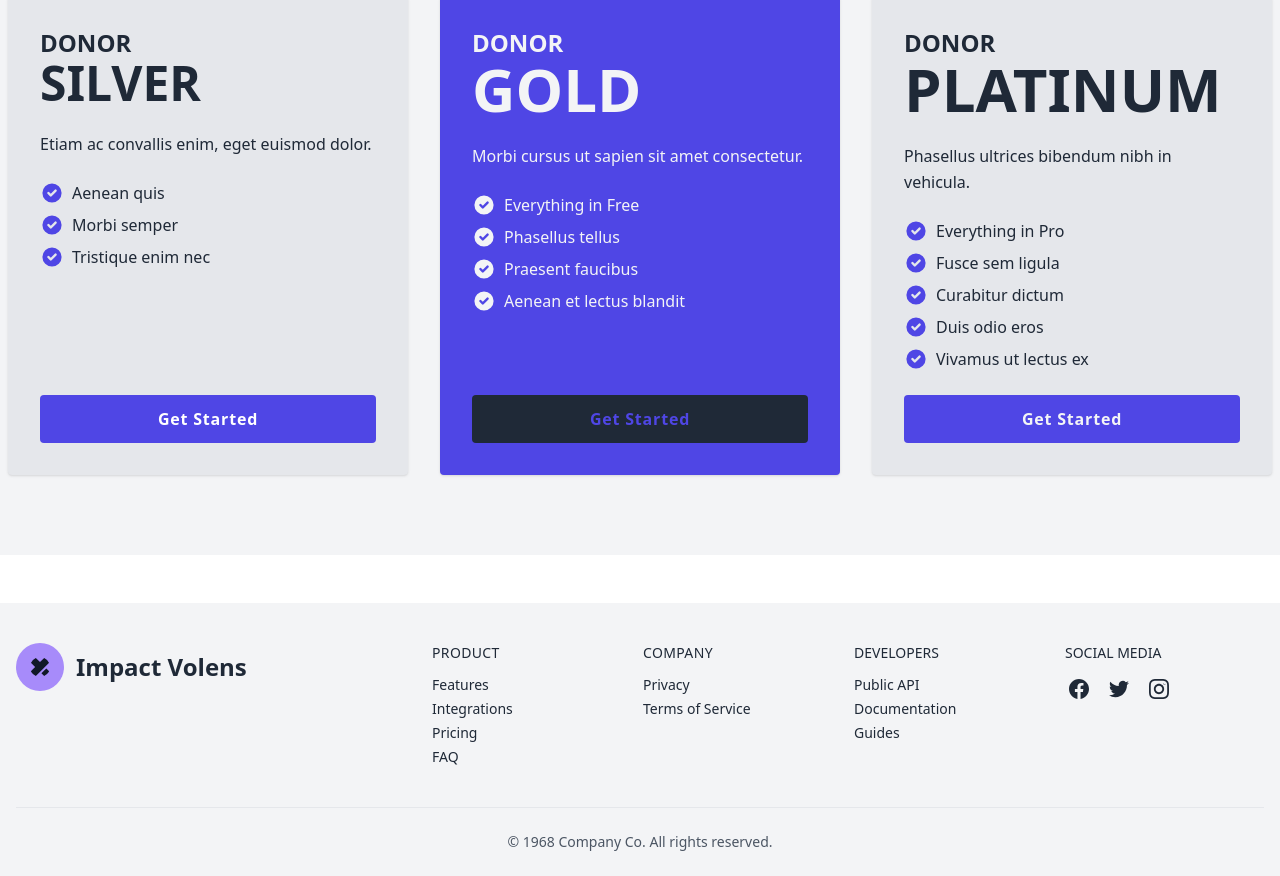
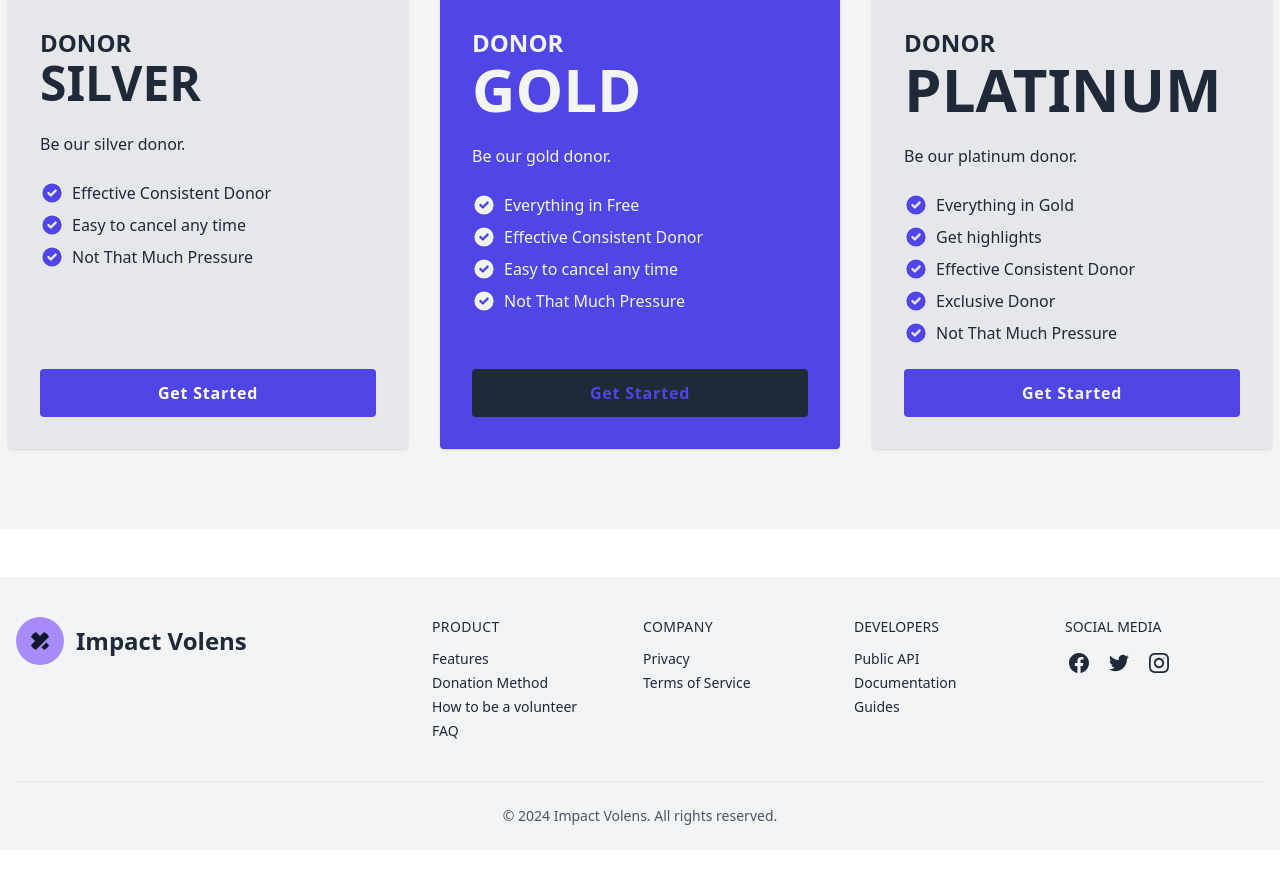
Before and after one commit to tisabbir/impact-volens-client-original, a React (Vite) app: page / in a window 1280 px wide. Shown: the part 601-1477 px from the top of the page. After the commit the page ends 1451 px from the top, so only its background shows below. Built offline with nearby package versions, Linux system fonts and the light colour scheme; no server answers.

Commit message:
change layout done Alhamdulillah

```diff
--- a/src/Providers/AuthProvider.jsx
+++ b/src/Providers/AuthProvider.jsx
@@ -16,6 +16,7 @@ export const AuthContext = createContext(auth);
 const AuthProvider = ({ children }) => {
   const [user, setUser] = useState(null);
   const [loading, setLoading] = useState(true);
+  const [layout, setLayout] = useState(true);
 
   // Providers
   const googleProvider = new GoogleAuthProvider();
@@ -84,7 +85,9 @@ const logInWithGithub = () => {
     logInWithGithub,
     user,
     setUser,
-    setLoading
+    setLoading,
+    layout,
+    setLayout
   };
   return (
     <AuthContext.Provider value={allInfo}>{children}</AuthContext.Provider>
--- a/src/pages/AddVolunteerPost/AddVolunteerNeed.jsx
+++ b/src/pages/AddVolunteerPost/AddVolunteerNeed.jsx
@@ -1,10 +1,13 @@
 import { Link } from "react-router-dom";
+
 
 const AddVolunteerNeed = ({post}) => {
 
     const {_id, title, thumbnail , category, deadline} = post;
 
   return (
+
+
          <div>
            <div className="max-w-xs rounded-md shadow-md bg-white text-gray-800 mx-auto">
              <img
@@ -33,6 +36,9 @@ const AddVolunteerNeed = ({post}) => {
              </div>
            </div>
          </div>
+
+
+
   );
 };
 
--- a/src/pages/Home/Donation/Donation.jsx
+++ b/src/pages/Home/Donation/Donation.jsx
@@ -15,25 +15,25 @@ const Donation = () => {
                 <h4 className="text-2xl font-bold">DONOR</h4>
                 <span className="text-5xl font-bold">SILVER</span>
               </div>
-              <p className="mt-3 leading-relaxed">Etiam ac convallis enim, eget euismod dolor.</p>
+              <p className="mt-3 leading-relaxed">Be our silver donor.</p>
               <ul className="flex-1 mb-6">
                 <li className="flex mb-2 space-x-2 items-center">
                   <svg xmlns="http://www.w3.org/2000/svg" viewBox="0 0 20 20" fill="currentColor" className="flex-shrink-0 w-6 h-6 text-indigo-600">
                     <path fillRule="evenodd" d="M10 18a8 8 0 100-16 8 8 0 000 16zm3.707-9.293a1 1 0 00-1.414-1.414L9 10.586 7.707 9.293a1 1 0 00-1.414 1.414l2 2a1 1 0 001.414 0l4-4z" clipRule="evenodd"></path>
                   </svg>
-                  <span>Aenean quis</span>
+                  <span>Effective Consistent Donor</span>
                 </li>
                 <li className="flex mb-2 space-x-2 items-center">
                   <svg xmlns="http://www.w3.org/2000/svg" viewBox="0 0 20 20" fill="currentColor" className="flex-shrink-0 w-6 h-6 text-indigo-600">
                     <path fillRule="evenodd" d="M10 18a8 8 0 100-16 8 8 0 000 16zm3.707-9.293a1 1 0 00-1.414-1.414L9 10.586 7.707 9.293a1 1 0 00-1.414 1.414l2 2a1 1 0 001.414 0l4-4z" clipRule="evenodd"></path>
                   </svg>
-                  <span>Morbi semper</span>
+                  <span>Easy to cancel any time</span>
                 </li>
                 <li className="flex mb-2 space-x-2 items-center">
                   <svg xmlns="http://www.w3.org/2000/svg" viewBox="0 0 20 20" fill="currentColor" className="flex-shrink-0 w-6 h-6 text-indigo-600">
                     <path fillRule="evenodd" d="M10 18a8 8 0 100-16 8 8 0 000 16zm3.707-9.293a1 1 0 00-1.414-1.414L9 10.586 7.707 9.293a1 1 0 00-1.414 1.414l2 2a1 1 0 001.414 0l4-4z" clipRule="evenodd"></path>
                   </svg>
-                  <span>Tristique enim nec</span>
+                  <span>Not That Much Pressure</span>
                 </li>
               </ul>
               <button type="button" className="inline-block px-5 py-3 font-semibold tracking-wider text-center rounded bg-indigo-600 text-white">Get Started</button>
@@ -45,7 +45,7 @@ const Donation = () => {
                 <h4 className="text-2xl font-bold">DONOR</h4>
                 <span className="text-6xl font-bold">GOLD</span>
               </div>
-              <p className="leading-relaxed">Morbi cursus ut sapien sit amet consectetur.</p>
+              <p className="leading-relaxed">Be our gold donor.</p>
               <ul className="flex-1 space-y-2">
                 <li className="flex items-center space-x-2">
                   <svg xmlns="http://www.w3.org/2000/svg" viewBox="0 0 20 20" fill="currentColor" className="flex-shrink-0 w-6 h-6 text-gray-100">
@@ -57,19 +57,19 @@ const Donation = () => {
                   <svg xmlns="http://www.w3.org/2000/svg" viewBox="0 0 20 20" fill="currentColor" className="flex-shrink-0 w-6 h-6 text-gray-100">
                     <path fillRule="evenodd" d="M10 18a8 8 0 100-16 8 8 0 000 16zm3.707-9.293a1 1 0 00-1.414-1.414L9 10.586 7.707 9.293a1 1 0 00-1.414 1.414l2 2a1 1 0 001.414 0l4-4z" clipRule="evenodd"></path>
                   </svg>
-                  <span>Phasellus tellus</span>
+                  <span>Effective Consistent Donor</span>
                 </li>
                 <li className="flex items-center space-x-2">
                   <svg xmlns="http://www.w3.org/2000/svg" viewBox="0 0 20 20" fill="currentColor" className="flex-shrink-0 w-6 h-6 text-gray-100">
                     <path fillRule="evenodd" d="M10 18a8 8 0 100-16 8 8 0 000 16zm3.707-9.293a1 1 0 00-1.414-1.414L9 10.586 7.707 9.293a1 1 0 00-1.414 1.414l2 2a1 1 0 001.414 0l4-4z" clipRule="evenodd"></path>
                   </svg>
-                  <span>Praesent faucibus</span>
+                  <span>Easy to cancel any time</span>
                 </li>
                 <li className="flex items-center space-x-2">
                   <svg xmlns="http://www.w3.org/2000/svg" viewBox="0 0 20 20" fill="currentColor" className="flex-shrink-0 w-6 h-6 text-gray-100">
                     <path fillRule="evenodd" d="M10 18a8 8 0 100-16 8 8 0 000 16zm3.707-9.293a1 1 0 00-1.414-1.414L9 10.586 7.707 9.293a1 1 0 00-1.414 1.414l2 2a1 1 0 001.414 0l4-4z" clipRule="evenodd"></path>
                   </svg>
-                  <span>Aenean et lectus blandit</span>
+                  <span>Not That Much Pressure</span>
                 </li>
               </ul>
               <a href="#" className="inline-block w-full px-5 py-3 font-bold tracking-wider text-center rounded bg-gray-800 text-indigo-600">Get Started</a>
@@ -81,37 +81,37 @@ const Donation = () => {
                 <h4 className="text-2xl font-bold">DONOR</h4>
                 <span className="text-6xl font-bold">PLATINUM</span>
               </div>
-              <p className="leading-relaxed">Phasellus ultrices bibendum nibh in vehicula.</p>
+              <p className="leading-relaxed">Be our platinum donor.</p>
               <ul className="space-y-2">
                 <li className="flex items-start space-x-2">
                   <svg xmlns="http://www.w3.org/2000/svg" viewBox="0 0 20 20" fill="currentColor" className="flex-shrink-0 w-6 h-6 text-indigo-600">
                     <path fillRule="evenodd" d="M10 18a8 8 0 100-16 8 8 0 000 16zm3.707-9.293a1 1 0 00-1.414-1.414L9 10.586 7.707 9.293a1 1 0 00-1.414 1.414l2 2a1 1 0 001.414 0l4-4z" clipRule="evenodd"></path>
                   </svg>
-                  <span>Everything in Pro</span>
+                  <span>Everything in Gold</span>
                 </li>
                 <li className="flex items-start space-x-2">
                   <svg xmlns="http://www.w3.org/2000/svg" viewBox="0 0 20 20" fill="currentColor" className="flex-shrink-0 w-6 h-6 text-indigo-600">
                     <path fillRule="evenodd" d="M10 18a8 8 0 100-16 8 8 0 000 16zm3.707-9.293a1 1 0 00-1.414-1.414L9 10.586 7.707 9.293a1 1 0 00-1.414 1.414l2 2a1 1 0 001.414 0l4-4z" clipRule="evenodd"></path>
                   </svg>
-                  <span>Fusce sem ligula</span>
+                  <span>Get highlights</span>
                 </li>
                 <li className="flex items-start space-x-2">
                   <svg xmlns="http://www.w3.org/2000/svg" viewBox="0 0 20 20" fill="currentColor" className="flex-shrink-0 w-6 h-6 text-indigo-600">
                     <path fillRule="evenodd" d="M10 18a8 8 0 100-16 8 8 0 000 16zm3.707-9.293a1 1 0 00-1.414-1.414L9 10.586 7.707 9.293a1 1 0 00-1.414 1.414l2 2a1 1 0 001.414 0l4-4z" clipRule="evenodd"></path>
                   </svg>
-                  <span>Curabitur dictum</span>
+                  <span>Effective Consistent Donor</span>
                 </li>
                 <li className="flex items-start space-x-2">
                   <svg xmlns="http://www.w3.org/2000/svg" viewBox="0 0 20 20" fill="currentColor" className="flex-shrink-0 w-6 h-6 text-indigo-600">
                     <path fillRule="evenodd" d="M10 18a8 8 0 100-16 8 8 0 000 16zm3.707-9.293a1 1 0 00-1.414-1.414L9 10.586 7.707 9.293a1 1 0 00-1.414 1.414l2 2a1 1 0 001.414 0l4-4z" clipRule="evenodd"></path>
                   </svg>
-                  <span>Duis odio eros</span>
+                  <span>Exclusive Donor</span>
                 </li>
                 <li className="flex items-start space-x-2">
                   <svg xmlns="http://www.w3.org/2000/svg" viewBox="0 0 20 20" fill="currentColor" className="flex-shrink-0 w-6 h-6 text-indigo-600">
                     <path fillRule="evenodd" d="M10 18a8 8 0 100-16 8 8 0 000 16zm3.707-9.293a1 1 0 00-1.414-1.414L9 10.586 7.707 9.293a1 1 0 00-1.414 1.414l2 2a1 1 0 001.414 0l4-4z" clipRule="evenodd"></path>
                   </svg>
-                  <span>Vivamus ut lectus ex</span>
+                  <span>Not That Much Pressure</span>
                 </li>
               </ul>
               <a href="#" className="inline-block w-full px-5 py-3 font-semibold tracking-wider text-center rounded bg-indigo-600 text-gray-100">Get Started</a>
--- a/src/pages/NeedVolunteer/NeedVolunteers.jsx
+++ b/src/pages/NeedVolunteer/NeedVolunteers.jsx
@@ -1,13 +1,35 @@
 import { Helmet } from "react-helmet";
 import AddVolunteerNeeds from "../AddVolunteerPost/AddVolunteerNeeds";
+import { BsFillGrid3X3GapFill } from "react-icons/bs";
+import { FaTableList } from "react-icons/fa6";
+import useAuth from "../../hooks/useAuth";
+const NeedVolunteers = () => {
 
-const NeedVolunteers = () => {
+    const {layout, setLayout} = useAuth();
+
+    const handleGridLayout = () => {
+        setLayout(true)
+
+    }
+
+    const handleTableLayout = () => {
+        setLayout(false)
+
+    }
+
+    console.log('layout', layout);
+
+
   return (
     <div>
         <Helmet>
         <title>Need Volunteer || Impact Volens</title>
       </Helmet>
+
       <div className="flex justify-center my-6">
+
+        <div className="flex justify-center gap-4 items-center">
+
         <div className="join">
           <div>
             <div>
@@ -21,6 +43,13 @@ const NeedVolunteers = () => {
             <button className="btn join-item">Search</button>
           </div>
         </div>
+
+        <div className="flex justify-center gap-2 items-center">
+            <BsFillGrid3X3GapFill onClick={handleGridLayout} className="text-xl hover:text-gray-500" />
+            <FaTableList onClick={handleTableLayout} className="text-xl hover:text-gray-500" />
+        </div>
+        </div>
+
       </div>
       <div className="bg-gray-100 rounded-lg m-6 p-6">
         <h1 className="text-xl md:text-3xl text-center font-bold">
--- a/src/sharedComponents/Footer.jsx
+++ b/src/sharedComponents/Footer.jsx
@@ -25,10 +25,10 @@ const Footer = () => {
 						<a rel="noopener noreferrer" href="#">Features</a>
 					</li>
 					<li>
-						<a rel="noopener noreferrer" href="#">Integrations</a>
+						<a rel="noopener noreferrer" href="#">Donation Method</a>
 					</li>
 					<li>
-						<a rel="noopener noreferrer" href="#">Pricing</a>
+						<a rel="noopener noreferrer" href="#">How to be a volunteer</a>
 					</li>
 					<li>
 						<a rel="noopener noreferrer" href="#">FAQ</a>
@@ -86,7 +86,7 @@ const Footer = () => {
 			</div>
 		</div>
 	</div>
-	<div className="py-6 text-sm text-center text-gray-600">© 1968 Company Co. All rights reserved.</div>
+	<div className="py-6 text-sm text-center text-gray-600">© 2024 Impact Volens. All rights reserved.</div>
 </footer>
         </div>
     );
```
Also changed, not shown: src/pages/AddVolunteerPost/AddVolunteerNeeds.jsx (+48 -2 lines). Lines whose indentation alone changed are shown as unchanged.
